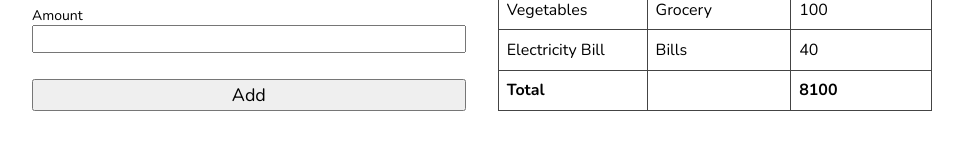
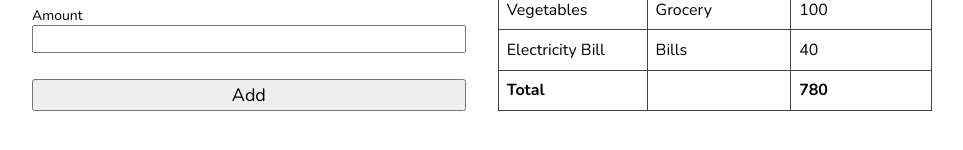
Before and after one commit to Tahrim19/Expense-Tracker, a React (Vite) app: page / in a window 1280 px wide. Shown: the part 210-360 px from the top of the page, without its empty margins (158-1121 px from the left). Built offline with nearby package versions, Linux system fonts and the light colour scheme.

Commit message:
dynamically calculating total amount

```diff
--- a/src/components/ExpenseTable.jsx
+++ b/src/components/ExpenseTable.jsx
@@ -1,6 +1,15 @@
 import React from 'react'
 
 export default function ExpenseTable({expenses}) {
+    const totalAmount = (expenses) => {
+        let total = 0;
+        for (let i = 0; i < expenses.length; i++) {
+            const amount = parseFloat(expenses[i].amount);
+            total += isNaN(amount) ? 0 : amount;
+        }
+        return total;
+    };
+
   return (
     <>
     <table className="expense-table">
@@ -57,7 +66,7 @@ export default function ExpenseTable({expenses}) {
         <tr>
             <th>Total</th>
             <th></th>
-            <th>8100</th>
+            <th>{totalAmount(expenses)}</th>
         </tr>
         </tbody>
     </table>
```
